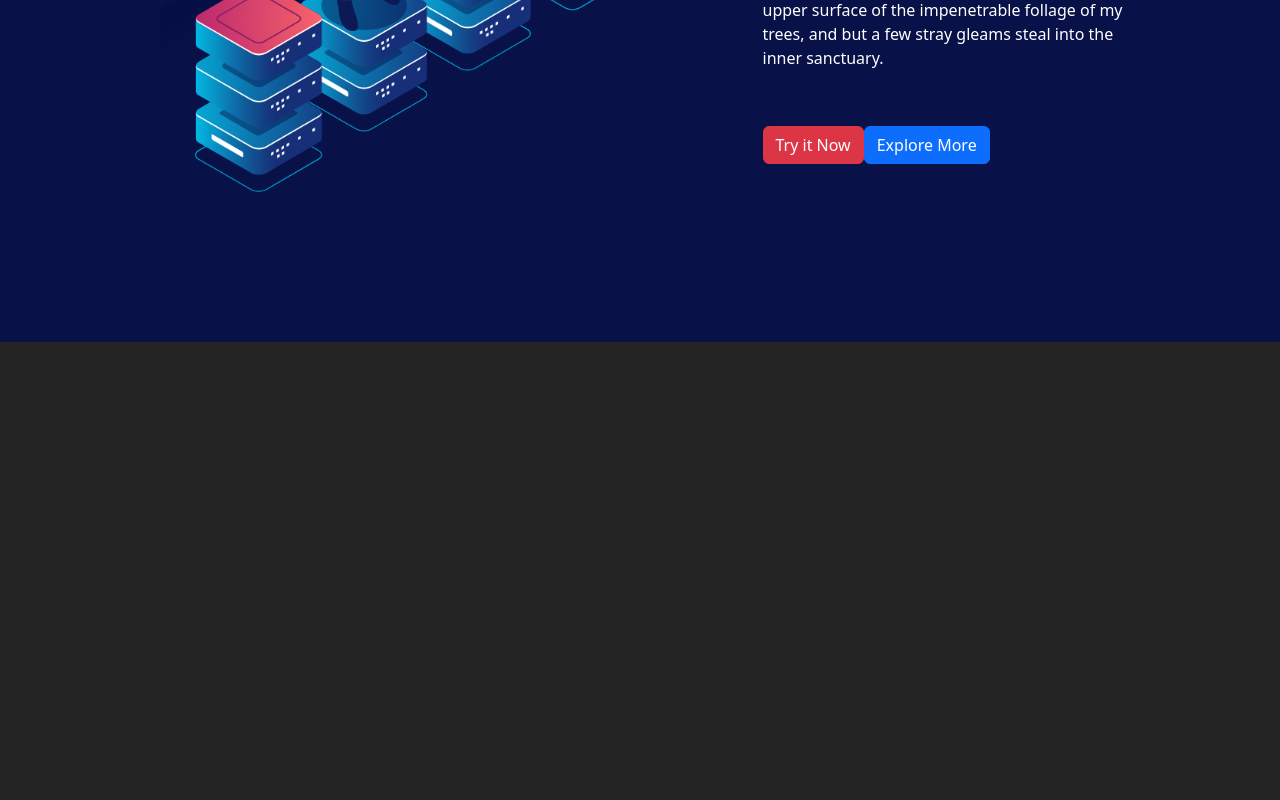
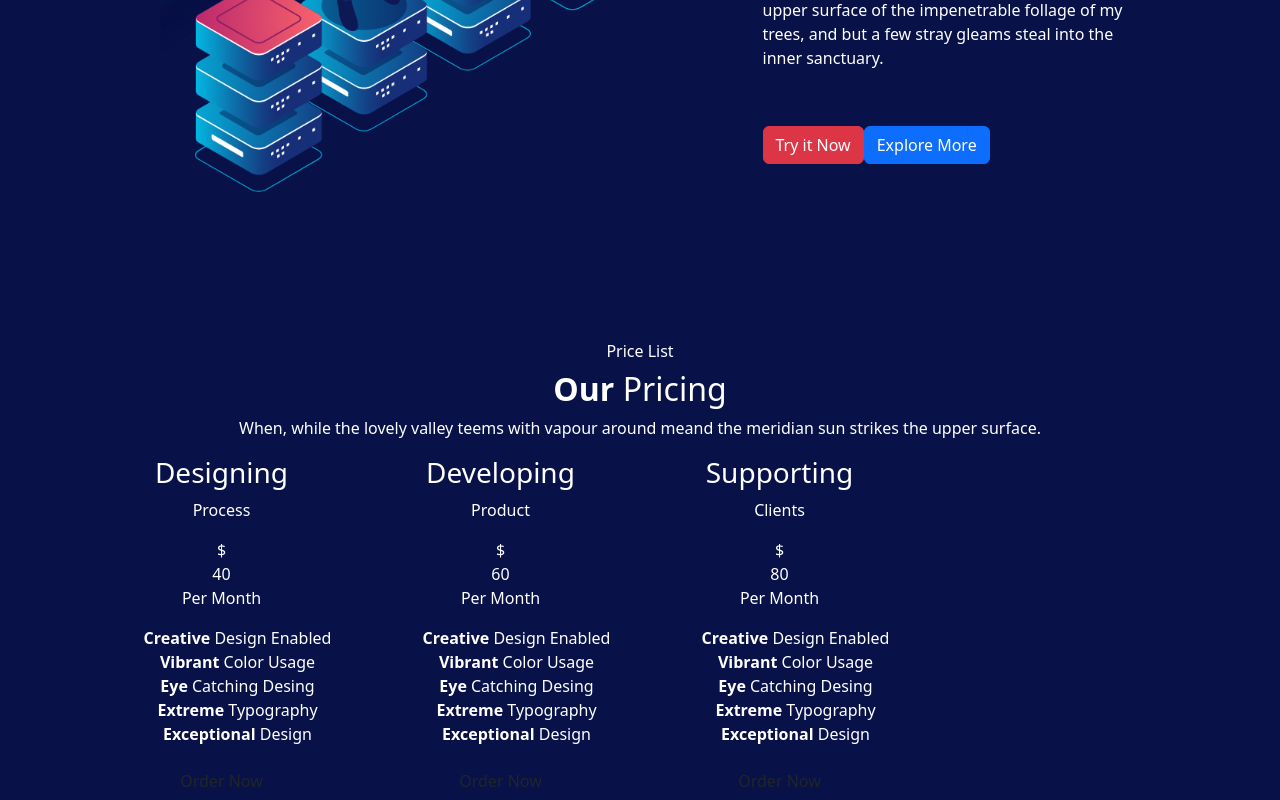
Before and after one commit to Gutierrez-Pool/proj-html-vuejs, a Vue app: page / in a window 1280 px wide. Shown: the part 2433-3233 px from the top of the page. Before the commit the page ends 2775 px from the top, so only its background shows below. Built offline with nearby package versions, Linux system fonts and the light colour scheme.

Commit message:
aggiunta sezione pricing

```diff
--- a/src/components/Main.vue
+++ b/src/components/Main.vue
@@ -1,12 +1,16 @@
 <script>
 import OurServices from '../components/OurServices.vue';
 import StartProject from './StartProject.vue';
+import Portfolio from './Portfolio.vue';
+import Pricing from './Pricing.vue';
 
 export default {
 
     components: {
         OurServices,
         StartProject,
+        Portfolio,
+        Pricing,
     }
 
 }
@@ -15,6 +19,8 @@ export default {
 <template>
     <OurServices></OurServices>
     <StartProject></StartProject>
+    <Portfolio></Portfolio>
+    <Pricing></Pricing>
 </template>
 
 <style></style>
--- /dev/null
+++ b/src/components/Pricing.vue
@@ -0,0 +1,140 @@
+<script>
+export default {
+    name: 'Pricing',
+
+    data() {
+        return {
+            pricing: [
+                {
+                    title: 'Designing',
+                    text: 'Process',
+                    price: '40',
+                    features: [
+                        {
+                            title: 'Creative',
+                            text: 'Design Enabled'
+                        },
+                        {
+                            title: 'Vibrant',
+                            text: 'Color Usage'
+                        },
+                        {
+                            title: 'Eye',
+                            text: 'Catching Desing'
+                        },
+                        {
+                            title: 'Extreme',
+                            text: 'Typography'
+                        },
+                        {
+                            title: 'Exceptional',
+                            text: 'Design'
+                        },
+                    ]
+                },
+                {
+                    title: 'Developing',
+                    text: 'Product',
+                    price: '60',
+                    features: [
+                        {
+                            title: 'Creative',
+                            text: 'Design Enabled'
+                        },
+                        {
+                            title: 'Vibrant',
+                            text: 'Color Usage'
+                        },
+                        {
+                            title: 'Eye',
+                            text: 'Catching Desing'
+                        },
+                        {
+                            title: 'Extreme',
+                            text: 'Typography'
+                        },
+                        {
+                            title: 'Exceptional',
+                            text: 'Design'
+                        },
+                    ]
+                },
+                {
+                    title: 'Supporting',
+                    text: 'Clients',
+                    price: '80',
+                    features: [
+                        {
+                            title: 'Creative',
+                            text: 'Design Enabled'
+                        },
+                        {
+                            title: 'Vibrant',
+                            text: 'Color Usage'
+                        },
+                        {
+                            title: 'Eye',
+                            text: 'Catching Desing'
+                        },
+                        {
+                            title: 'Extreme',
+                            text: 'Typography'
+                        },
+                        {
+                            title: 'Exceptional',
+                            text: 'Design'
+                        },
+                    ]
+                }
+            ]
+        }
+    },
+}
+</script>
+
+<template>
+
+<div id="pricing">
+    <div class="container">
+        <h6>Price List</h6>
+        <h2><strong>Our</strong> Pricing</h2>
+        <p>
+            When, while the lovely valley teems with vapour around meand the meridian sun strikes the upper surface.
+        </p>
+
+        <div class="d-flex">
+            <div v-for="(price, index) in pricing" class="col-3">
+                <h3>{{ price.title }}</h3>
+                <p>{{ price.text }}</p>
+                <div>$</div>
+                {{ price.price }}
+                <p>Per Month</p>
+
+                <ul>
+                    <li v-for="(feature, index) in price.features">
+                        <strong>{{ feature.title }}</strong> {{ feature.text }}
+                    </li>
+                </ul>
+                <div class="btn">
+                    Order Now
+                </div>
+            </div>
+        </div>
+    </div>
+</div>
+
+</template>
+
+<style lang="scss">
+
+#pricing {
+    text-align: center;
+    background-color: #081249;
+    color: white;
+
+    ul {
+        list-style-type: none;
+    }
+}
+
+</style>
```
